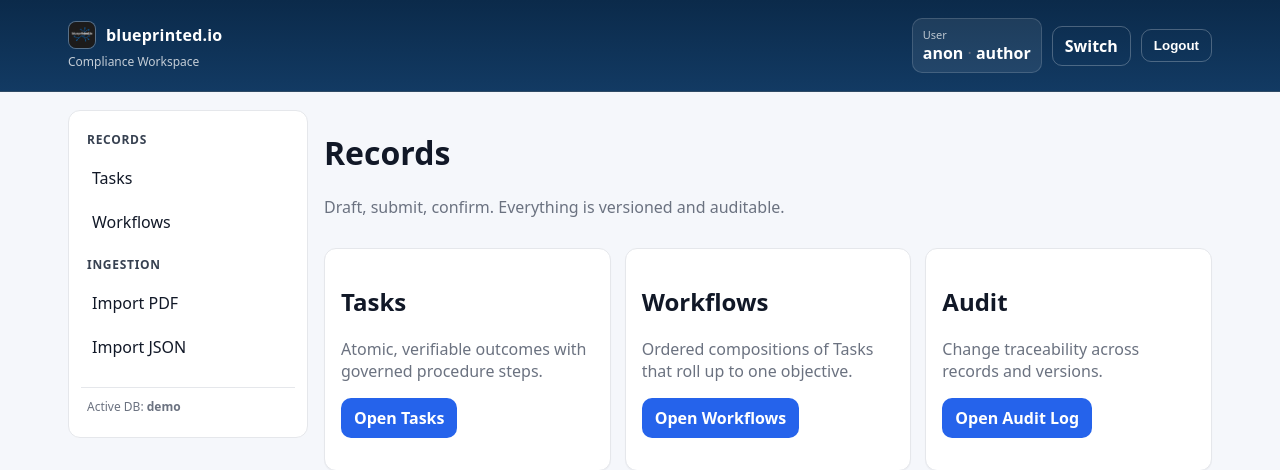
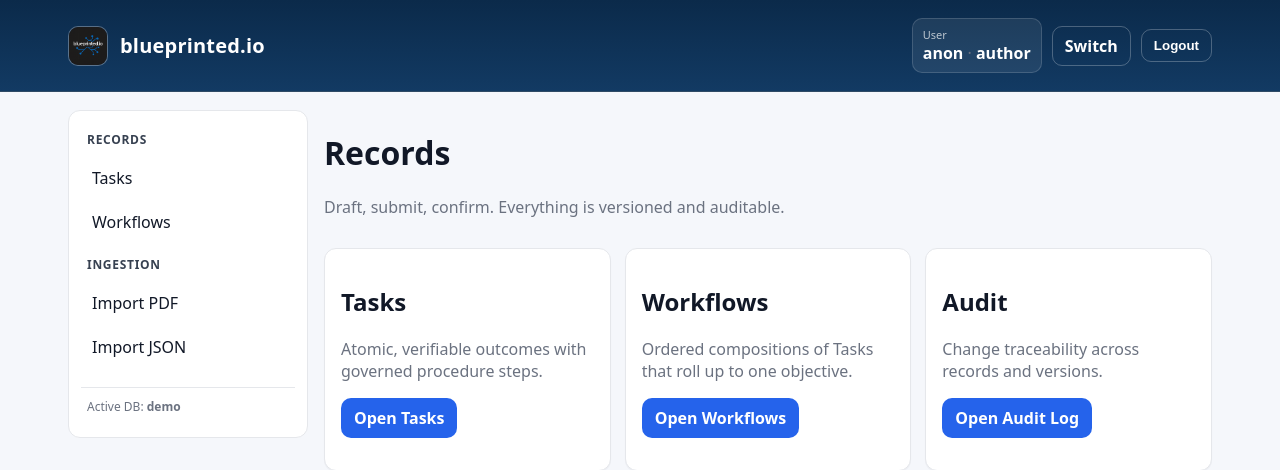
Before and after one commit to blueprinted-io/project-loom, a FastAPI app: page / in a window 1280 px wide. Shown: the top 470 px of the page. Run offline with FastAPI, Linux system fonts and the light colour scheme; some libraries are stand-ins or nearby versions.

Commit message:
UI: remove subtitle and enlarge blueprinted.io branding

```diff
--- a/lcs_mvp/app/static/style.css
+++ b/lcs_mvp/app/static/style.css
@@ -24,9 +24,9 @@ a:hover{text-decoration:underline}
 .topbar{background:linear-gradient(180deg,var(--brand),var(--brand-2));border-bottom:1px solid rgba(255,255,255,.15)}
 .topbar .wrap{display:flex;align-items:center;justify-content:space-between;gap:18px}
 .brand{display:flex;flex-direction:column;gap:4px}
-.brand-link{display:flex;align-items:center;gap:10px}
-.brand-logo{width:28px;height:28px;border-radius:8px;border:1px solid rgba(255,255,255,.25);background:rgba(255,255,255,.08)}
-.brand-name{font-weight:900;letter-spacing:.2px;color:#fff}
+.brand-link{display:flex;align-items:center;gap:12px}
+.brand-logo{width:40px;height:40px;border-radius:10px;border:1px solid rgba(255,255,255,.25);background:rgba(255,255,255,.08)}
+.brand-name{font-weight:900;letter-spacing:.2px;color:#fff;font-size:20px}
 .brand-sub{font-size:12px;color:rgba(255,255,255,.75)}
 .topbar-right{display:flex;align-items:center;gap:10px}
 
--- a/lcs_mvp/app/templates/base.html
+++ b/lcs_mvp/app/templates/base.html
@@ -14,7 +14,7 @@
           <img class="brand-logo" src="/static/blueprinted.png" alt="blueprinted.io" />
           <span class="brand-name">blueprinted.io</span>
         </a>
-        <span class="brand-sub">Compliance Workspace</span>
+        <!-- subtitle removed -->
       </div>
       <div class="topbar-right">
         <div class="userchip">
```
